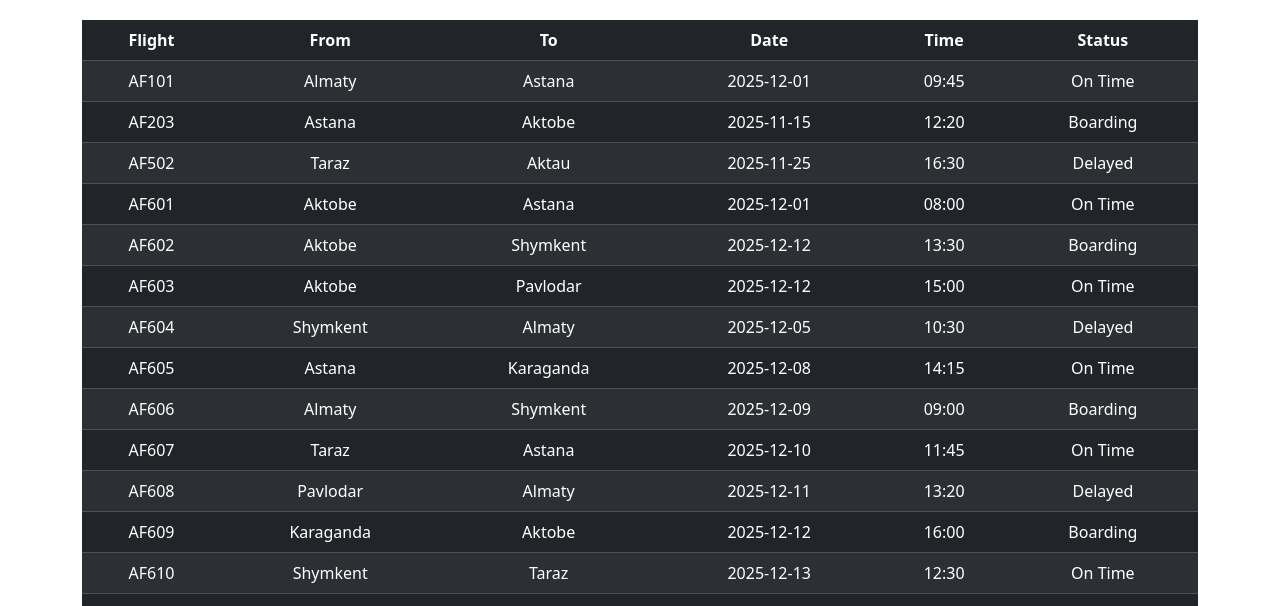
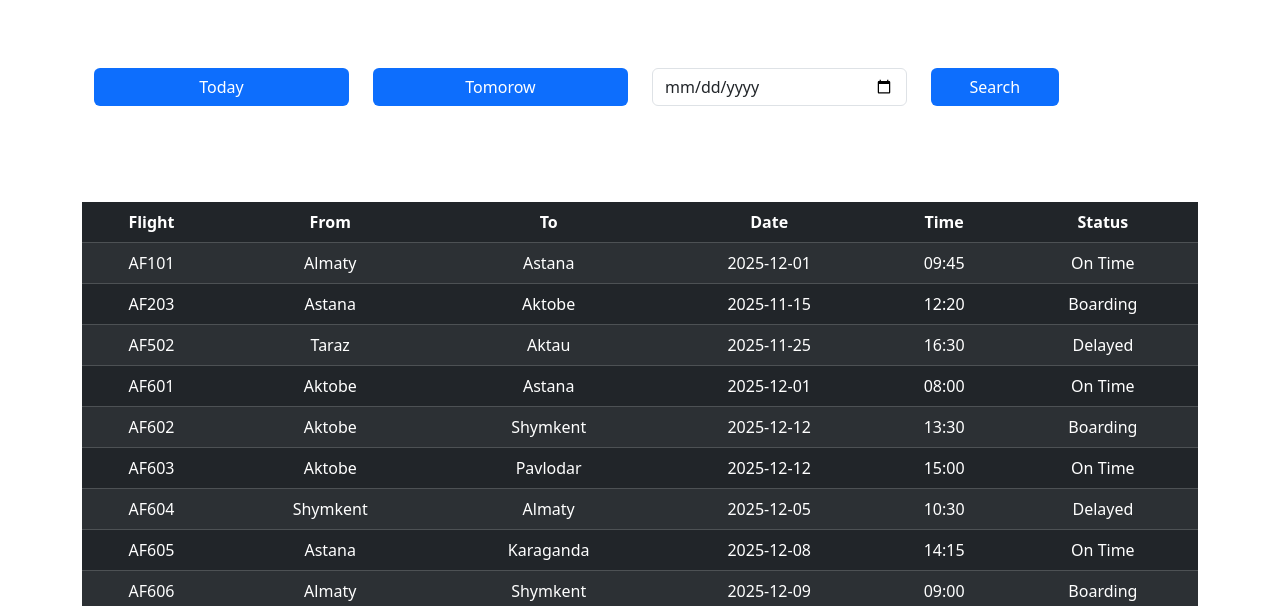
Before and after one commit to nuulun/filnal_web, a plain HTML site: page flights.html in a window 1280 px wide. Shown: the part 184-790 px from the top of the page. Drawn offline with nearby package versions, Linux system fonts and the light colour scheme.

Commit message:
Update flights.html

```diff
--- a/flights.html
+++ b/flights.html
@@ -35,6 +35,26 @@
 
   <main class="container my-5">
     <h2 class="text-center mb-4">Live Flight Board</h2>
+    <div id="book-flight" class="py-5" style="background-color: var(--bg-color);">
+      <div class="container mb-5" style="background-color: var(--bg-color);">
+        <div class="row" style="display: flex;">
+         <div class="col-md-3 " style="display: flex; align-items: center;" >
+          <button id="todaybtn" class="rounded" style="width: 100%; height: 100%;">Today</button>
+         </div>
+          <div class="col-md-3 " style="display: flex; align-items: center;" >
+          <button  id="tomorowbtn" class="rounded" style="width: 100%; height: 100%;">Tomorow</button>
+         </div>
+         <div class="col-md-3">
+          <input type="date" class="form-control" id="departureBoard" >
+          <div class="valid-feedback">Looks good!</div>
+          <div class="invalid-feedback">Date is required.</div>
+        </div>
+        <div class="col-md-3 " style="display: flex; align-items: center;" >
+          <button  id="searchBoardbtn" class="rounded" style="width: 50%; height: 100%;">Search</button>
+         </div>
+        </div>
+      </div>
+    </div>
     <div class="table-responsive">
     <table class="table table-striped text-center table-dark tab">
       <thead class="table-dark">
```
